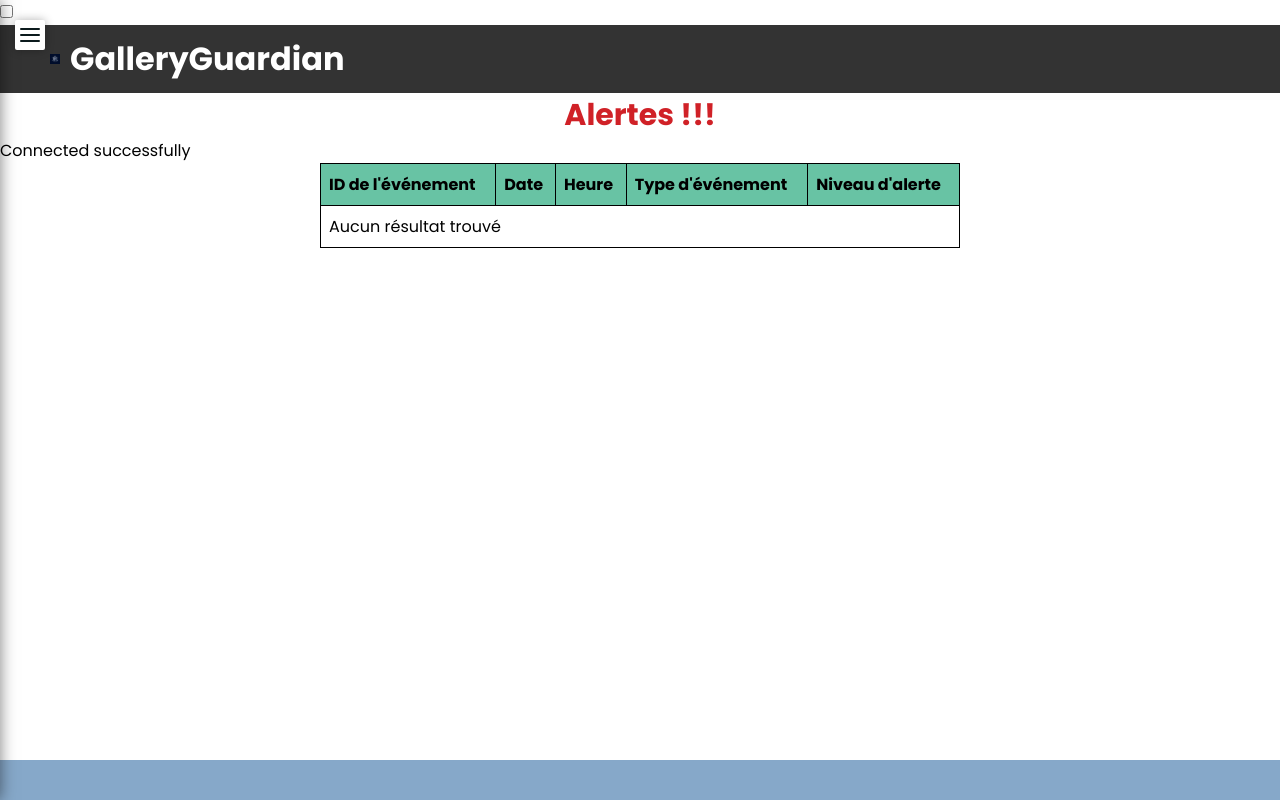
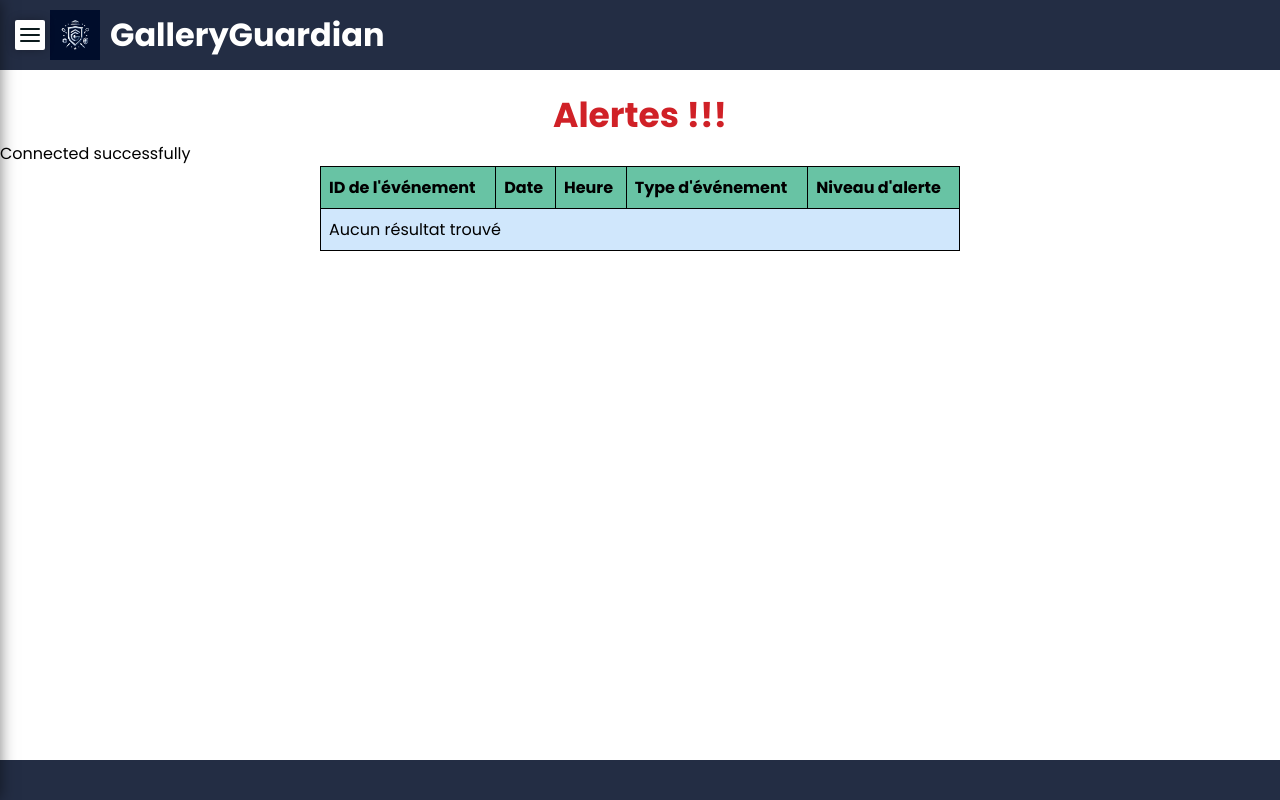
Before and after one commit to Akramh01/Gallery-Guardian, a PHP site: page /fichierphp.php in a window 1280 px wide. Run offline with PHP 8.4, Linux system fonts and the light colour scheme; data that the repository does not hold is empty.

Commit message:
toutestbeau

```diff
--- a/Event/fichierphp.php
+++ b/Event/fichierphp.php
@@ -11,17 +11,18 @@
 
 </head>
 <body>
-    <label>
-        <input type="checkbox">
-        <div class="toggle">
+
+        <input type="checkbox" id="menu-toggle" class="toggler">
+        <label for= "menu-toggle" class="toggle">
             <span class="top_line common"></span>
             <span class="middle_line common"></span>
             <span class="bottom_line common"></span>
-        </div>
+        </label>
+
         <div class="slide">
             <h1>MENU</h1>
             <ul>
-                <li><a href='#'><i class="fas fa-user"></i> Profile </a></li>
+                <li><a href='#'><i class="fas fa-user"></i> Profil </a></li>
                 <li><a href='#'><i class="far fa-address-book"></i> Télécommande </a></li>
                 <li><a href='#'><i class="fas fa-tv"></i> Oeuvre d'art </a></li>
                 <li><a href='#'><i class="fas fa-comments"></i> Events </a></li>
@@ -33,7 +34,7 @@
         <!-- Le header -->
 
         <div class="header">
-            <img src="assets/Logo.png" alt="Logo" width="10" height="10">
+            <img src="Logo.png" alt="Logo" width="50" height="50">
             <h1>GalleryGuardian</h1>
 
             </div>
--- a/Event/pourmenu.css
+++ b/Event/pourmenu.css
@@ -58,21 +58,21 @@
     transform: translate(-50%, -50%);
 }
 
-input:checked ~ .toggle .top_line {
+input:checked + .toggle .top_line {
     left: 2px;
     top: 14px;
     width: 25px;
     transform: rotate(45deg);
 }
 
-input:checked ~ .toggle .bottom_line {
+input:checked + .toggle .bottom_line {
     left: 2px;
     top: 14px;
     width: 25px;
     transform: rotate(-45deg);
 }
 
-input:checked ~ .toggle .middle_line {
+input:checked + .toggle .middle_line {
     opacity: 0;
     transform: translateX(20px);
 }
@@ -133,7 +133,7 @@
 
 
 .header {
-    background-color: #333;
+    background-color: #232d44;
     color: white;
     padding: 10px 20px;
     display: flex;
--- a/Event/wstyle.css
+++ b/Event/wstyle.css
@@ -1,22 +1,22 @@
 
 .titre{
     text-align: center;
-    font-size: 20px;
+    font-size: 23px;
     font-weight: bold;
     color: #d02127;
+    margin-top: 20px;
 
 
 }
 .center-table {
     margin: 0 auto;
-
     width: 50%;
     border-collapse: collapse;
 }
 .center-table th, .center-table td {
     padding: 8px;
     border: 1px solid #000000;
-    background-color: #ffffff;
+    background-color: #d0e7fc;
 }
 .center-table th {
     background-color:rgb(104, 195, 164);
@@ -33,7 +33,7 @@
 .footer {
     width: 100%;
     padding: 20px 0;
-    background-color: #86a8c9;
+    background-color: #232d44;
     color: rgb(0, 0, 0);
     text-align: center;
     position: fixed;
```
